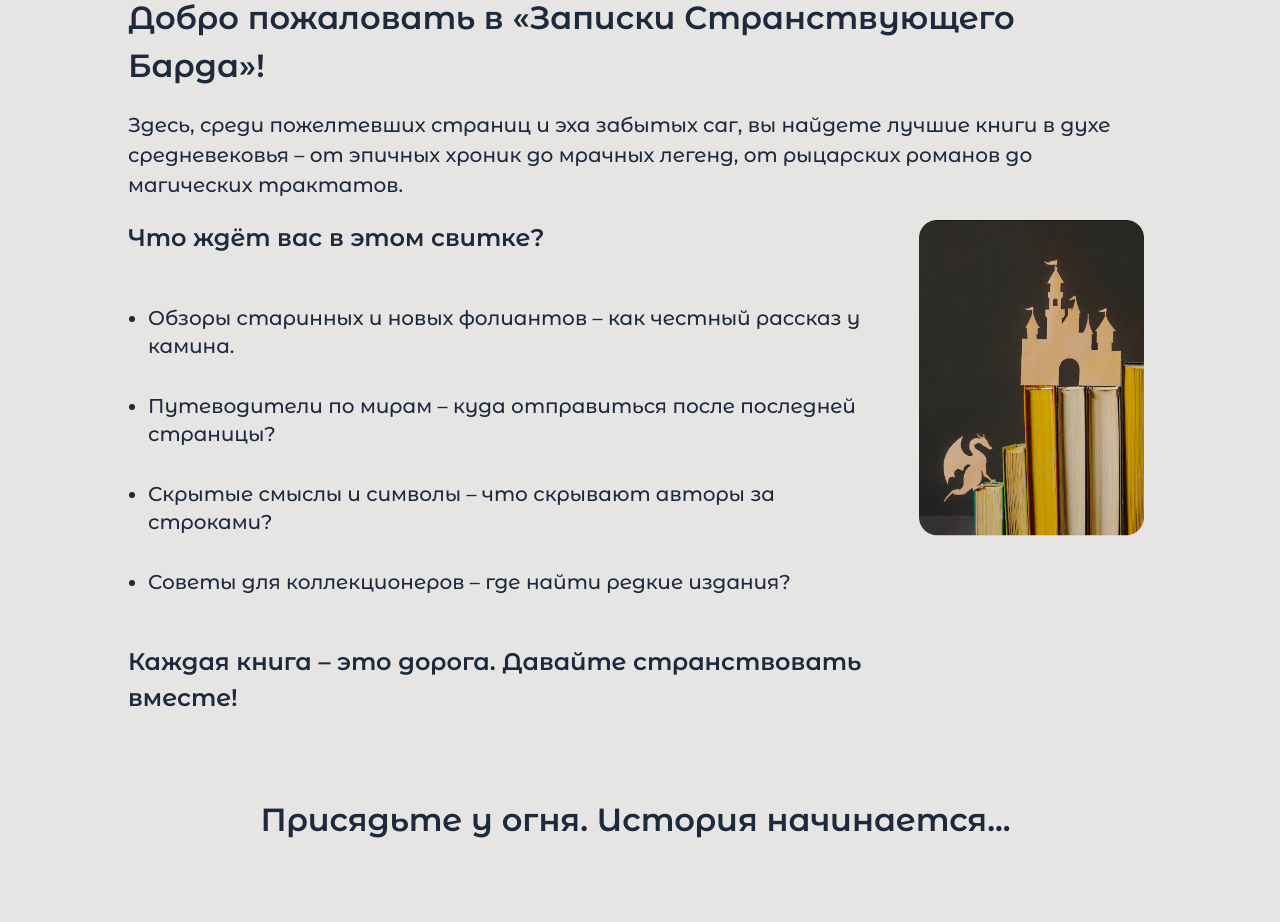
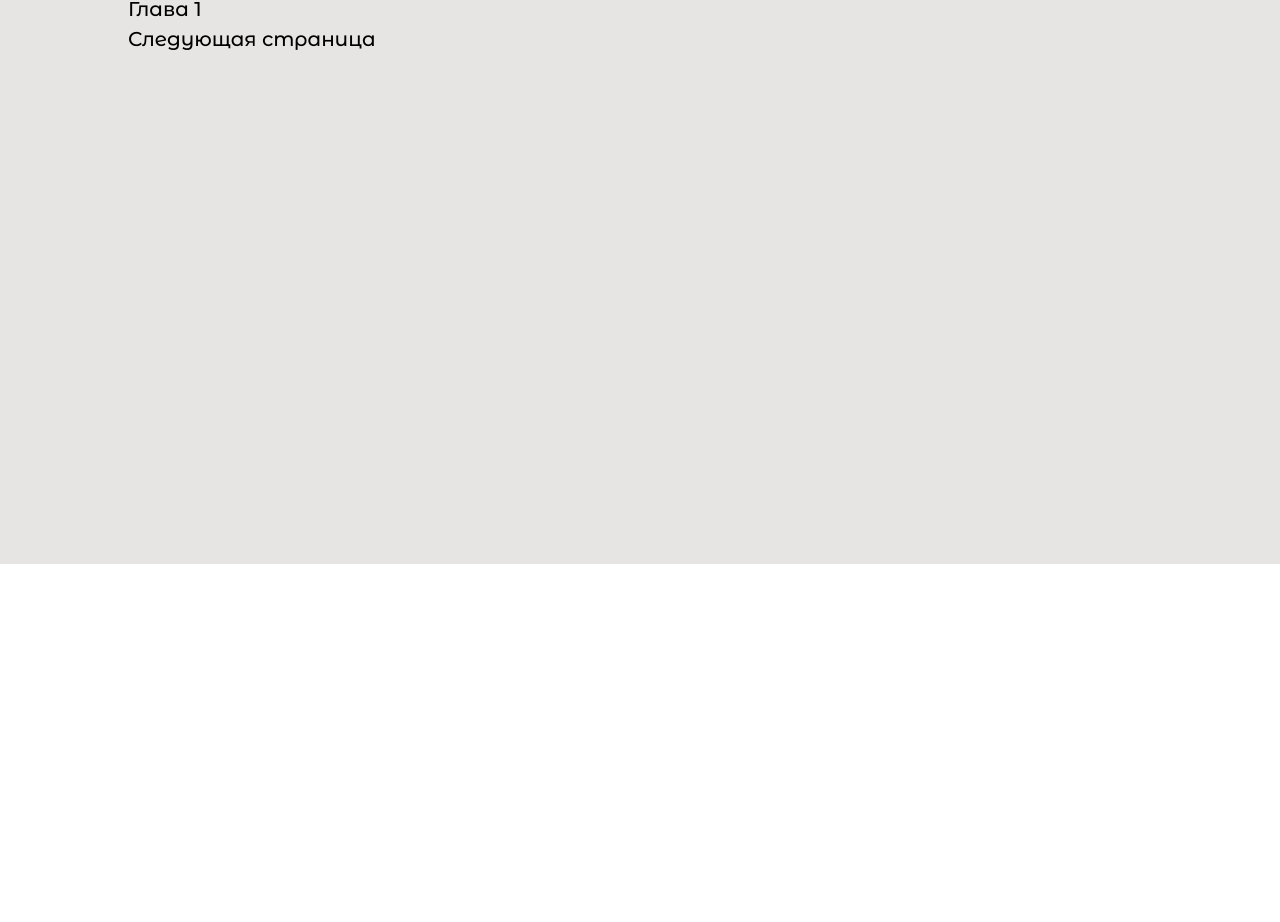
Before and after one commit to FelikMine/BookStore, a React (Vite) app: page /book/dirty-blood/1 in a window 1280 px wide. Shown: the part 236-1158 px from the top of the page. After the commit the page ends 800 px from the top, so only its background shows below. Built offline with nearby package versions, Linux system fonts and the light colour scheme.

Commit message:
last changes

```diff
--- /dev/null
+++ b/src/books/DirtyBlood.jsx
@@ -0,0 +1,24 @@
+import { useParams } from "react-router-dom";
+import Markup from "../pages/Markup";
+import DB1 from "../dirtyblood/DB1";
+import DB2 from "../dirtyblood/DB2";
+
+export default function DirtyBlood () {
+
+    let {page} = useParams () ;
+
+    const PageComponent = {
+        '1': DB1,
+        '2': DB2,
+    }[page || '1'];
+
+    return (
+        <Markup>
+            <section className=' section bg-stone-200 flex justify-center'>
+                    <div className='w-[90%] md:w-[80%] mt-8 md:mt-20'>
+                    {PageComponent ? <PageComponent /> : <div>Страница не найдена</div>}
+                    </div>
+            </section>
+        </Markup>
+    )
+}
--- /dev/null
+++ b/src/books/Legacy.jsx
@@ -0,0 +1,5 @@
+
+
+export default function Legacy () {
+
+}
--- /dev/null
+++ b/src/books/Necromancer.jsx
@@ -0,0 +1,5 @@
+
+
+export default function  Necromancer () {
+
+}
--- /dev/null
+++ b/src/components/Book.jsx
@@ -0,0 +1,16 @@
+import Necromancer from "../books/Necromancer";
+import DirtyBlood from "../books/DirtyBlood";
+import Legacy from "../books/Legacy";
+import { useParams } from "react-router-dom";
+
+export default function BookPage() {
+    const { slug } = useParams();
+
+    const BookComponent = {
+      'dirty-blood': DirtyBlood,
+      'legacy': Legacy,
+      'necromancer': Necromancer
+    }[slug];
+
+    return BookComponent ? <BookComponent /> : <div>Книга не найдена</div>;
+};
--- a/src/components/Header.jsx
+++ b/src/components/Header.jsx
@@ -4,8 +4,8 @@ export default function Header () {
 
     return (
         <>
-            <div id="header" className="flex justify-center items-center bg-amber-500 h-[150px]">
-                <h1 className="dark"> Записки Странствующего Барда </h1>
+            <div id="header" className="flex justify-center items-center bg-amber-500 h-[100px] md:h-[150px]">
+                <h1 className="dark w-[90%] md:w-full text-center"> Записки Странствующего Барда </h1>
 
             </div>
         </>
--- /dev/null
+++ b/src/dirtyblood/DB1.jsx
@@ -0,0 +1,15 @@
+import { Link } from "react-router-dom"
+import { useParams } from "react-router-dom"
+
+
+export default function DB1 () {
+    const { page = '1' } = useParams(); // Текущая страница
+    const nextPage = parseInt(page) + 1;
+
+    return (
+        <>
+            <p> Глава 1 </p>
+            <Link to={`/book/dirty-blood/${nextPage}`}> Следующая страница </Link>
+        </>
+    )
+}
--- /dev/null
+++ b/src/dirtyblood/DB2.jsx
@@ -0,0 +1,16 @@
+import { Link } from "react-router-dom"
+import { useParams } from "react-router-dom"
+
+export default function DB2 () {
+
+    const { page = '1' } = useParams(); // Текущая страница
+    const nextPage = parseInt(page) + 1;
+
+    return (
+        <>
+            <p> Глава 2</p>
+            <Link to={`/book/dirty-blood/${nextPage}`}> Следующая страница </Link>
+        </>
+
+    )
+}
--- a/src/index.css
+++ b/src/index.css
@@ -81,13 +81,19 @@ p  { font-size: var(--p-size); font-weight: var(--p-weight); }
 a  { font-size: var(--p-size); font-weight: var(--p-weight); }
 button { font-size: var(--p-size); font-weight: var(--p-weight); }
 
+h1, h2, h3, p {
+  line-height: 150%;
+}
 
 @media (max-width: 768px) {
   :root {
     /* Мобильные устройства */
-    --h1-size: 2rem;   /* 32px */
-    --h2-size: 1.5rem; /* 24px */
-    --h3-size: 1.25rem; /* 20px */
-    --p-size: 0.875rem; /* 14px */
+    --h1-size: 1.5rem;   /* 24px */
+    --h2-size: 1.25rem; /* 18px */
+    --h3-size: 1.125rem; /* 18px */
+    --p-size: 1.125 rem; /* 18px */
+  }
+  h1, h2, h3, p {
+    line-height: 130%;
   }
 }
--- a/src/main.jsx
+++ b/src/main.jsx
@@ -1,7 +1,9 @@
 import { BrowserRouter as Router, Routes, Route, Link } from 'react-router-dom';
 import { createRoot } from 'react-dom/client'
+import DirtyBlood from './books/DirtyBlood.jsx';
 import HomePage from './pages/HomePage.jsx'
 import Stories from './pages/Stories.jsx';
+import Book from "./components/Book.jsx"
 import './index.css'
 
 createRoot(document.getElementById('root')).render(
@@ -11,6 +13,10 @@ createRoot(document.getElementById('root')).render(
         <Route path="*" element={<HomePage />} />
         <Route path="/main" element={<HomePage />} />
         <Route path="/stories" element={<Stories />} />
+        <Route path="/book/:slug" element={<Book />} />
+        <Route path="/book/dirty-blood/:page" element=  {<DirtyBlood />} />
+        {/* <Route path="/legacy" element={<Legacy />} /> */}
+        {/* <Route path="/necromancer" element={<Necromancer />} /> */}
         {/* <Route path="/books" element={<BookListPage />} /> */}
       </Routes>
     </Router>
--- a/src/pages/HomePage.jsx
+++ b/src/pages/HomePage.jsx
@@ -9,32 +9,32 @@ function HomePage() {
     <>
       <Markup>
         <section className=' section bg-stone-200 flex justify-center'>
-          <div className='w-[80%] mt-20'>
+          <div className='w-[90%] md:w-[80%] mt-8 md:mt-20'>
             <h2 className='dark'>Добро пожаловать в «Записки Странствующего Барда»!
             </h2>
             <p className='dark mt-5'>
             Здесь, среди пожелтевших страниц и эха забытых саг, вы найдете лучшие книги в духе средневековья – от эпичных хроник до мрачных легенд, от рыцарских романов до магических трактатов.
             </p>
 
-            <div className='grid gap-5 grid-cols-4 mt-5'>
-              <div className=' col-span-3 flex flex-col gap-12 justify-center'>
+            <div className='grid gap-5 grid-cols-2 md:grid-cols-4 mt-5'>
+              <div className='col-span-2 md:col-span-3 flex flex-col gap-6 md:gap-12 justify-center'>
                 <h3 className='dark'>
                 Что ждёт вас в этом свитке?
                 </h3>
-                <ul className='text-xl dark pl-5 space-y-8 font-medium list-disc'>
+                <ul className='text-base md:text-xl dark pl-5 space-y-4 md:pace-y-8 font-medium list-disc'>
                   <li> Обзоры старинных и новых фолиантов – как честный рассказ у камина. </li>
                   <li> Путеводители по мирам – куда отправиться после последней страницы? </li>
                   <li> Скрытые смыслы и символы – что скрывают авторы за строками? </li>
                   <li> Советы для коллекционеров – где найти редкие издания? </li>
                 </ul>
-                <h3 className='dark'>Каждая книга – это дорога. Давайте странствовать вместе!</h3>
+                <h3 className='dark md:text-left text-center'>Каждая книга – это дорога. Давайте странствовать вместе!</h3>
               </div>
-               <img className='px-2 col-start-4 col-span-1' src={books} alt="Книжная полка" />
+               <img className='px-2 md:row-start-auto row-start-2 md:col-start-4 col-span-2 md:w-auto w-1/2 relative left-1/4 md:left-auto' src={books} alt="Книжная полка" />
             </div>
 
-            <h2 className='dark text-center mt-20'> Присядьте у огня. История начинается...  </h2>
+            <h2 className='dark text-center mt-5 md:mt-20'> Присядьте у огня. История начинается...  </h2>
 
-            <div className='mt-20 h-auto flex items-center justify-center'>
+            <div className='my-10 md:my-20 h-auto flex items-center justify-center'>
               <Link className='link-p duration-500 text-center w-auto px-[50px] py-[10px] bg-amber-500 rounded-4xl active:bg-slate-800 hover:text-white hover:bg-rose-900' to="/stories"> Начать </Link>
             </div>
           </div>
--- a/src/pages/Stories.jsx
+++ b/src/pages/Stories.jsx
@@ -1,6 +1,7 @@
 import Markup from "./Markup";
 import Wizard from "../assets/wizard.png"
 import Legacy from "../assets/legacy.png"
+import Feather from "../assets/magic.png"
 import OneBook from "../components/OneBook";
 
 export default function Stories() {
@@ -8,28 +9,34 @@ export default function Stories() {
     return (
         <Markup>
              <section className=' section bg-stone-200 flex justify-center'>
-                <div className='w-[80%] mt-20'>
+                <div className='w-[90%] md:w-[80%] mt-8 md:mt-20'>
                     <h2>Добро пожаловать в Сокровищницу Барда!</h2>
                     <p className="mt-5">Здесь собраны фолианты, достойные пера летописца и внимания искушённого читателя.</p>
 
-                    <div className=" grid grid-cols-4 mt-10 gap-x-14">
+                    <div className=" grid grid-cols-2 mt-5 gap-5 md:grid-cols-4 md:mt-10 md:gap-14">
 
                         <OneBook
                             title={"Грязная кровь"}
                             description={"История запретной любви"}
                             image={Wizard}
-                            title2={"Грязная кровь"}
                             description2={"Когда любовь становится оружием против системы, а капля \"низкой\" крови в жилах угрожает разрушить трон, построенный на предрассудках."}
-                            link={"/dirty-blood"}
+                            link={"/book/dirty-blood"}
                         />
 
                         <OneBook
                             title={"Наследие"}
                             description={"Продолжение легендарной истории"}
                             image={Legacy}
-                            title2={"Наследие"}
-                            description2={"Потомки тех, кто когда-то боролся за право любить, теперь сами стоят перед выбором: продолжить борьбу или смириться с правилами, написанными чужими руками."}
+                            description2={"Потомки тех, кто когда-то боролся за право любить, теперь сами стоят перед выбором: продолжить борьбу или смириться с правилами."}
                             link={"/legacy"}
+                        />
+
+                        <OneBook
+                            title={"Некромант"}
+                            description={"Повесть о том, кто шепчет с мертвыми"}
+                            image={Feather}
+                            description2={"С Лавин её похитили для тёмного обряда, но даже побег обернулся роковой встречей — с тем, кто знает, как разговаривать с мёртвыми... и решать судьбы живых."}
+                            link={"/necromancer"}
                         />
 
                     </div>
```
Also changed, not shown: src/components/OneBook.jsx (+10 -10 lines).
